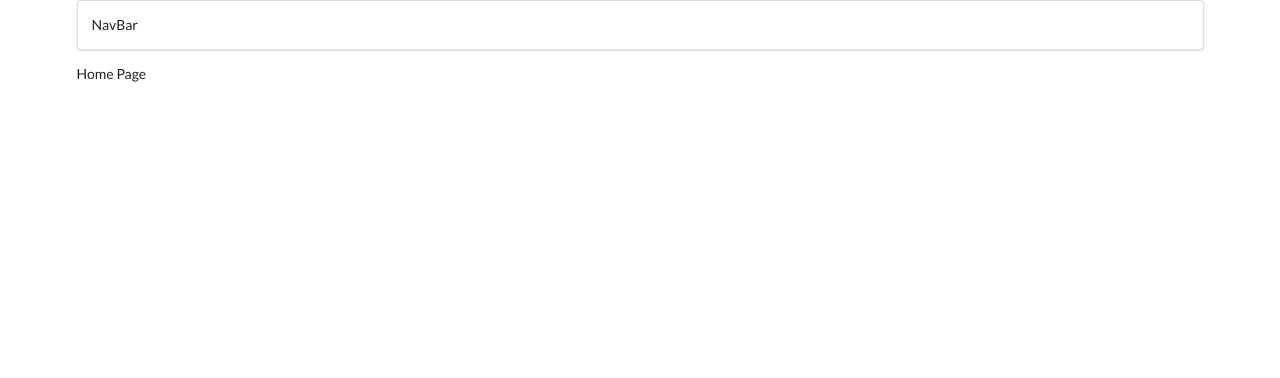
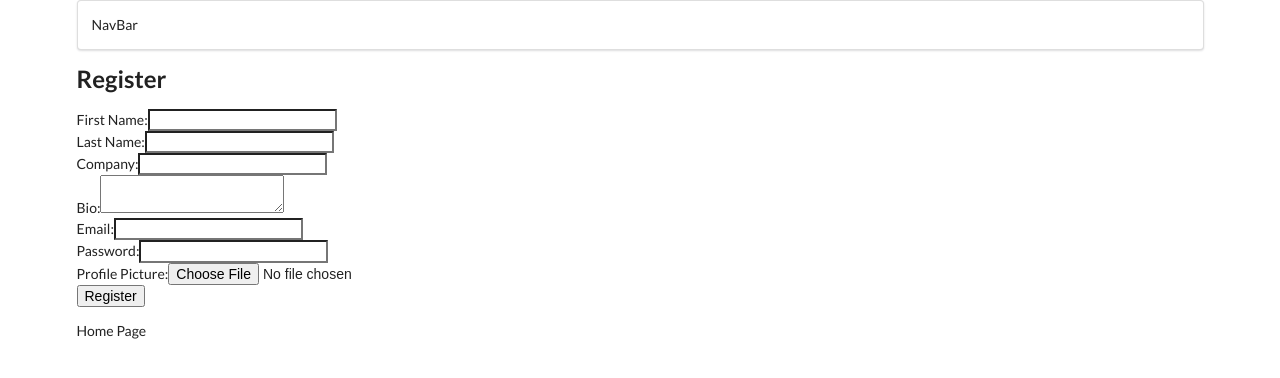
Before and after one commit to ang-lam/sync_me, a React (Create React App) app: page / in a window 1280 px wide. Shown: the top 378 px of the page. Built offline with nearby package versions, Linux system fonts and the light colour scheme.

Commit message:
working on signup auth for new user

```diff
--- a/src/actions/usersActions.js
+++ b/src/actions/usersActions.js
@@ -11,7 +11,7 @@
 //     delete: _delete
 // }
 
-// const createUser = user => {
+// export const registerUser = user => {
 //     fetch('http://127.0.0.1:3000/users', {
 //         method: 'POST',
 //         body: JSON.stringify(user),
@@ -20,3 +20,25 @@
 //         .then (resp => resp.json())
 //         .then (user => dispatch({ type: 'CREATE_USER', payload: user}))
 // }
+
+export const registerUser = user => {
+    console.log('argument', user)
+    return async dispatch => {
+        return fetch('http://127.0.0.1:3000/users', {
+        method: 'POST',
+        body: JSON.stringify(user),
+        headers: { 'Content-Type': 'application/json'}
+    })
+        .then (resp => resp.json())
+        .then (data => {
+            console.log(data)
+            localStorage.setItem("token", data.jwt)
+            dispatch(loginUser(data.user))
+        })
+    }
+}
+
+const loginUser = userObj => ({
+    type: 'LOGIN_USER',
+    payload: userObj
+})
--- a/src/components/App.js
+++ b/src/components/App.js
@@ -1,11 +1,13 @@
 import React from 'react'
 import Router from './Router'
 import NavBar from './NavBar'
+import RegisterPage from './RegisterPage'
 
 const App = () => {
     return (
         <div className="ui container">
             <NavBar />
+            <RegisterPage />
             <Router />
         </div>
     )
--- a/src/components/RegisterPage.js
+++ b/src/components/RegisterPage.js
@@ -1,8 +1,13 @@
 import React, { Component } from 'react';
+import { connect } from 'react-redux';
+import { Link, withRouter } from 'react-router-dom'
+import { registerUser } from '../actions/usersActions'
+
 
 class RegisterPage extends Component {
 
     state = {
+        user: {
             firstName: '',
             lastName: '',
             company: '',
@@ -10,16 +15,27 @@ class RegisterPage extends Component {
             email: '',
             password: '',
             picture: ''
+        },
+        submitted: false
     };
 
     handleFormChange = e => {
         this.setState({
+            ...this.state,
+            user: {
+                ...this.state.user,
                 [e.target.name]: e.target.value
-        })
+            }
+        }, () => console.log(this.state))
     }
 
-    handleSubmit = e => {
-        e.preventDefault()
+    handleSubmit = async (e) => {
+        e.preventDefault();
+        this.setState({
+            ...this.state,
+            submitted: true
+        })
+        await this.props.registerUser(this.state)
     }
 
     handleProfilePicture = e => {
@@ -39,36 +55,41 @@ class RegisterPage extends Component {
                         onChange={this.handleFormChange}
                         type="text"
                         name="firstName"
+                        value={this.state.user.firstName}
                     /> <br />
                     <label>Last Name:</label>
                     <input
                         onChange={this.handleFormChange}
                         type="text"
                         name="lastName"
+                        value={this.state.user.lastName}
                     /> <br />
                     <label>Company:</label>
                     <input
                         onChange={this.handleFormChange}
                         type="text"
                         name="company"
+                        value={this.state.user.company}
                     /> <br />
                     <label>Bio:</label>
-                    <input
+                    <textarea
                         onChange={this.handleFormChange}
-                        type="text"
                         name="bio"
+                        value={this.state.user.bio}
                     /> <br />
                     <label>Email:</label>
                     <input
                         onChange={this.handleFormChange}
                         type="text"
                         name="email"
+                        value={this.state.user.email}
                     /> <br />
                     <label>Password:</label>
                     <input
                         onChange={this.handleFormChange}
-                        type="text"
+                        type="password"
                         name="password"
+                        value={this.state.user.password}
                     /> <br />
                     <label>Profile Picture:</label>
                     <input
@@ -76,6 +97,7 @@ class RegisterPage extends Component {
                         type="file"
                         accept="/images/*"
                         name="picture"
+                        value={this.state.user.picture}
                     /> <br />
                     <button type="submit">Register</button>
                 </form>
@@ -84,4 +106,11 @@ class RegisterPage extends Component {
     }
 }
 
-export default RegisterPage
+const mapDispatchToProps = dispatch => {
+    return {
+        registerUser: userInfo => dispatch(registerUser(userInfo))
+    }
+
+}
+
+export default connect(null, mapDispatchToProps)(RegisterPage)
--- a/src/index.js
+++ b/src/index.js
@@ -1,7 +1,8 @@
 //react-redux, redux, thunk
+// https://vanessuniq.github.io/simple_fullstack_crud_app_with_rails_react_and_redux
 import React from 'react';
 import ReactDOM from 'react-dom';
-import { createStore, applyMiddleware } from 'redux';
+import { createStore, applyMiddleware, compose } from 'redux';
 import { Provider } from 'react-redux';
 import thunk from 'redux-thunk';
 import { BrowserRouter as Router } from 'react-router-dom';
@@ -9,7 +10,10 @@ import App from './components/App';
 import { rootReducer } from './reducers/rootReducer';
 
 //createStore -> 1. reducer 2.dev tools
-const store = createStore(rootReducer, window.__REDUX_DEVTOOLS_EXTENSION__ && window.__REDUX_DEVTOOLS_EXTENSION__(applyMiddleware(thunk)))
+const store = createStore(rootReducer, compose(
+    applyMiddleware(thunk),
+    window.__REDUX_DEVTOOLS_EXTENSION__ && window.__REDUX_DEVTOOLS_EXTENSION__())
+)
 
 ReactDOM.render(
     <Provider store={store}>
--- a/src/reducers/usersReducer.js
+++ b/src/reducers/usersReducer.js
@@ -1,9 +1,21 @@
-export const usersReducer = (state = [], action) => {
+const initialState = {
+    allUsers: [],
+    currentUser: {}
+}
+
+export const usersReducer = (state = initialState, action) => {
     switch(action.type){
-        case 'FETCH_USERS':
-            return action.payload
-        case 'CREATE_USER':
-            return [...state, action.payload]
+        // case 'FETCH_USERS':
+        //     return action.payload
+        // case 'CREATE_USER':
+        //     return [...state, action.payload]
+        case 'LOGIN_USER':
+            const newUser = state.allUsers.find(user => user.id === action.payload.id)
+                if (newUser) {
+                    return {...state, currentUser: action.payload }
+                } else {
+                    return {...state, allUsers: state.allUsers.concat(action.payload), currentUser:action.payload}
+                };
         default:
             return state
     }
```
Lines whose indentation alone changed are shown as unchanged.
